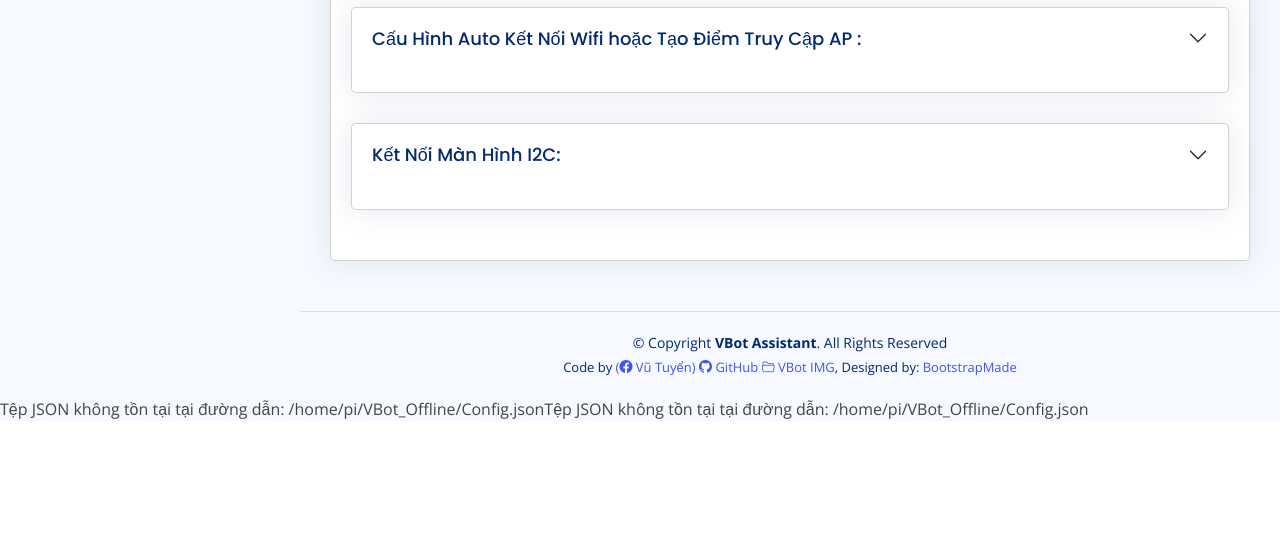
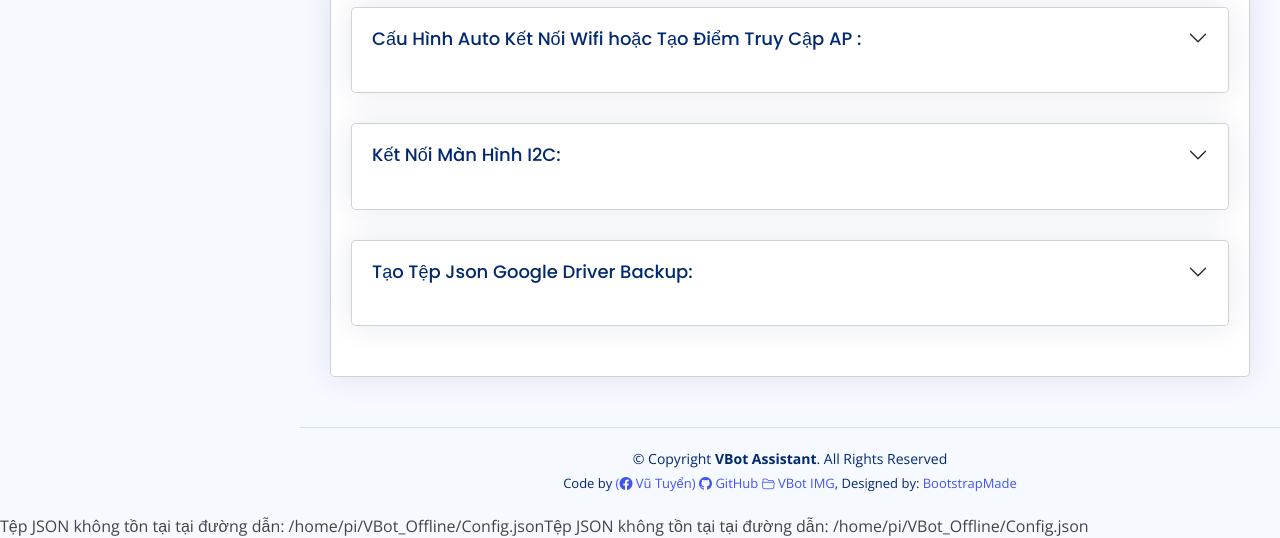
Before and after one commit to marion001/VBot_Offline, a PHP site: page /FAQ.php in a window 1280 px wide. Shown: the part 1219-1757 px from the top of the page. Before the commit the page ends 1638 px from the top, so only its background shows below. Run offline with PHP 8.4, Linux system fonts and the light colour scheme; data that the repository does not hold is empty; some libraries are stand-ins or nearby versions.

Commit message:
first commit

```diff
--- a/html/FAQ.php
+++ b/html/FAQ.php
@@ -86,6 +86,7 @@ Cách Cài Đặt Kiểm Tra Mic Và Scan Lấy ID Mic:</h5>
 <br/><br/>
 Thay đổi âm lượng Mic/Microphone:<br/>
 - Chạy lệnh sau: <b>$:> alsamixer</b> -> <b>F4</b> tìm tới tên thiết bị (Tùy từng kiểu loại Mic, Driver): ví dụ với Mạch AIO tên là: <b>Captue</b> chỉnh khoảng dưới 40 là ổn, nếu nhạy quá thì chỉnh xuống tiếp
+
 </div>
 </div>
 </div>
@@ -95,6 +96,9 @@ Thay đổi âm lượng Mic/Microphone:<br/>
 <h5 class="card-title accordion-button collapsed" type="button" data-bs-toggle="collapse" data-bs-target="#collapse_button_media_player_source" aria-expanded="false" aria-controls="collapse_button_media_player_source">
 Hướng Dẫn Cài Đặt, Kiểm Tra Loa, Âm Thanh Đầu Ra:</h5>
 <div id="collapse_button_media_player_source" class="accordion-collapse collapse" aria-labelledby="headingThree" data-bs-parent="#collapse_button_media_player_source">
+- Nếu Là Mạch DAC i2s có thể tham khảo cách cài Driver theo Link Sau:<br/>
+- <a href="https://drive.google.com/drive/folders/1KJIuovEbRGv82uc5FCfi5p0sY1o5W5vU" target="_bank">https://drive.google.com/drive/folders/1KJIuovEbRGv82uc5FCfi5p0sY1o5W5vU</a>
+<br/><br/>
 - Bạn cần phát 1 file âm thanh bằng VLC, có thể tải lên file âm thanh của bạn như XXX.mp3 vào <b>/home/pi</b> chẳng hạn<br/>
 - Tiếp tới hãy chạy file âm thanh đó bằng lệnh sau:<br/>
 <b>$:> vlc XXX.mp3</b><br/>
@@ -329,17 +333,35 @@ Cấu Hình Auto Kết Nối Wifi hoặc Tạo Điểm Truy Cập AP :
 <h5 class="card-title accordion-button collapsed" type="button" data-bs-toggle="collapse" data-bs-target="#collapse_button_oled_i2c" aria-expanded="false" aria-controls="collapse_button_oled_i2c">
 Kết Nối Màn Hình I2C:</h5>
 <div id="collapse_button_oled_i2c" class="accordion-collapse collapse" aria-labelledby="headingThree" data-bs-parent="#collapse_button_oled_i2c">
+Loại Màn Hình Đang Được Hỗ Trợ: <b>OLED 128X64 0.96 INCH 1306 giao tiếp I2C</b><br/>
 Sơ Đồ Kết Nối Chân Pin Với GPIO (Loại Giao Tiếp i2c 4 chân Pin):<br/>
 <b>
 - SDA ==> GPIO2 (Pin 3)<br/>
 - SCL ==> GPIO3 (Pin 5)<br/>
 - VCC ==> 3.3V (Pin 1)<br/>
 - GND ==> GND(Pin 14)<br/>
-</b><br/>
+</b>
+Hình Ảnh Sơ Đồ Chân Kết Nối: <a href="https://github.com/user-attachments/assets/655e0b0a-4891-4a6f-aab8-19c5feb139ed" target="_bank"> Xem Ảnh Kết Nối</a><br/>
+Khi kết nối xong các chân cần chạy lệnh sau để kiểm tra xem màn hình đã được nhận diện với địa chỉ 3c chưa:<br/>
+<b>$:> sudo i2cdetect -y 1</b><br/>
+Nếu nhận diện thành công sẽ có địa chỉ 3c như ảnh: <a href="https://github.com/user-attachments/assets/7aa88c10-7763-422d-ac48-1ad31339fe6f" target="_bank">Xem Ảnh</a>
+
+<br/>
 Tài Liệu Tham Khảo:<br/>
 - <a href="https://github.com/adafruit/Adafruit_Python_SSD1306" target="_bank">https://github.com/adafruit/Adafruit_Python_SSD1306</a><br/>
 - <a href="https://www.the-diy-life.com/add-an-oled-stats-display-to-raspberry-pi-os-bullseye/" target="_bank">https://www.the-diy-life.com/add-an-oled-stats-display-to-raspberry-pi-os-bullseye/</a>
+- <a href="https://www.instructables.com/Raspberry-Pi-Monitoring-System-Via-OLED-Display-Mo/" target="_bank">https://www.instructables.com/Raspberry-Pi-Monitoring-System-Via-OLED-Display-Mo/</a>
 
+</div>
+</div>
+</div>
+
+<div class="card accordion" id="accordion_button_tao_gcloud_driver_json">
+<div class="card-body">
+<h5 class="card-title accordion-button collapsed" type="button" data-bs-toggle="collapse" data-bs-target="#collapse_button_tao_gcloud_driver_json" aria-expanded="false" aria-controls="collapse_button_tao_gcloud_driver_json">
+Tạo Tệp Json Google Driver Backup:</h5>
+<div id="collapse_button_tao_gcloud_driver_json" class="accordion-collapse collapse" aria-labelledby="headingThree" data-bs-parent="#collapse_button_tao_gcloud_driver_json">
+<a href="https://docs.google.com/document/d/1-VTi9MOAgQoR8jZrhN9FlZxjWsq2vDuy/edit?usp=drive_link&ouid=106149318613102395200&rtpof=true&sd=true" target="_bank">Nhấn Để Mở File Hướng Dẫn Tạo Json GDriver</a>
 </div>
 </div>
 </div>
```
